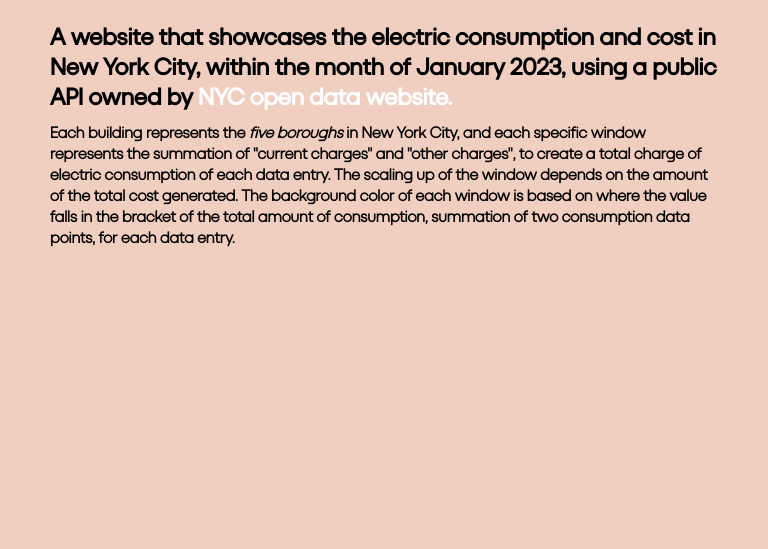
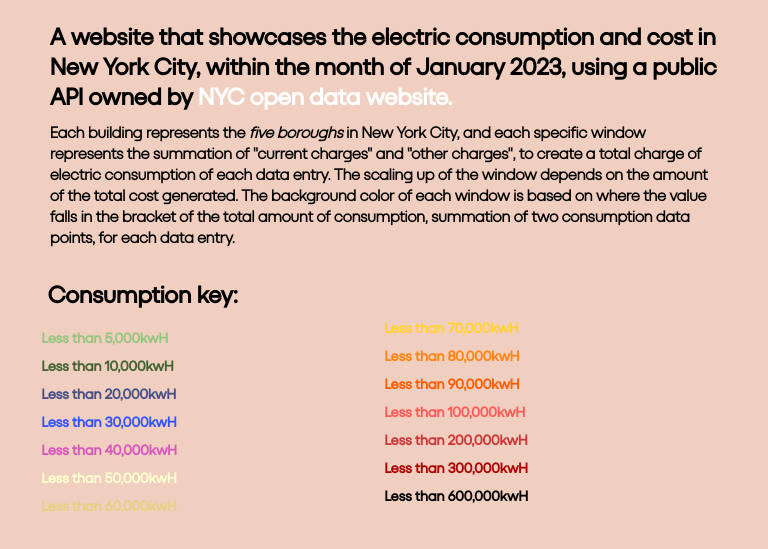
Before and after one commit to chokj007/Interaction-with-the-City, a plain HTML site: page about.html in a window 768 px wide. Shown: the part 69-618 px from the top of the page. Drawn offline with Linux system fonts and the light colour scheme; files whose address does not match are found by name.

Commit message:
Making legend and more changes

```diff
--- a/about.html
+++ b/about.html
@@ -19,6 +19,23 @@
                 The scaling up of the window depends on the amount of the total cost generated. The background color of each window is based on where the value falls in the bracket of the total amount of consumption, summation of two consumption data points, for&nbsp;each&nbsp;data&nbsp;entry.</h5>
         </div>
 
+        <h6>Consumption key:</h6>
+        <div class="columns">
+            <h6 class="colors" id="lightGreen">Less than 5,000kwH</h6>
+            <h6 class="colors" id="Green">Less than 10,000kwH</h6>
+            <h6 class="colors" id="Blue">Less than 20,000kwH</h6>
+            <h6 class="colors" id="DarkBlue">Less than 30,000kwH</h6>
+            <h6 class="colors" id="Purple">Less than 40,000kwH</h6>
+            <h6 class="colors" id="Beige">Less than 50,000kwH</h6>
+            <h6 class="colors" id="Yellow">Less than 60,000kwH</h6>
+            <h6 class="colors" id="DarkYellow">Less than 70,000kwH</h6>
+            <h6 class="colors" id="Orange">Less than 80,000kwH</h6>
+            <h6 class="colors" id="DarkOrange">Less than 90,000kwH</h6>
+            <h6 class="colors" id="LightRed">Less than 100,000kwH</h6>
+            <h6 class="colors" id="Red">Less than 200,000kwH</h6>
+            <h6 class="colors" id="DarkRed">Less than 300,000kwH</h6>
+            <h6 class="colors" id="Black">Less than 600,000kwH</h6>
+          </div>
 
         <script src="data.js" async defer></script>
     </body>
--- a/data.js
+++ b/data.js
@@ -55,11 +55,11 @@
 	entryDiv.style.backgroundColor =`rgb(255, 132, 18)`
 }// Orange
 else if(consumption < 90000) {
-	entryDiv.style.backgroundColor =`rgb(255, 89, 89)`
+	entryDiv.style.backgroundColor = `rgb(255, 92, 0)`
+}// Dark Orange
+else if(consumption < 100000) {
+	entryDiv.style.backgroundColor = `rgb(255, 89, 89)`
 }// Light Red
-else if(consumption < 100000) {
-	entryDiv.style.backgroundColor =`rgb(255, 92, 0)`
-}// Dark Orange
 else if(consumption < 200000) {
 	entryDiv.style.backgroundColor =`rgb(202, 56, 56)`
 }// Red
--- a/style.css
+++ b/style.css
@@ -38,8 +38,8 @@
 	font-family: 'Abelard Bold';
 	font-size: 2.6rem;
 	text-align: center;
-	margin: -2.8em 4em;
-	color: #ffffff
+	margin: -3.8em 4em;
+	color: #471313
 }
 
 h3{
@@ -102,7 +102,8 @@
 	flex-wrap: wrap;
 	width: 100%;
 	height: 100%;
-	padding: 50px;
+	padding: 40px;
+	margin: 10px;
 	text-align: center;
 }
 
@@ -278,9 +279,9 @@
 @media (min-width:768px) and (max-width:1278px) {
 
 	h1{
-		font-size: 5rem;
+		font-size: 4rem;
 		color: #000000;
-		margin: 20px
+		margin: 90px
 	}
 
 	h2{
@@ -292,7 +293,8 @@
 	}
 
 	div{
-		font-size: 1em
+		font-size: 1em;
+		overflow: scroll;
 	}
 
 	.windows {
@@ -314,6 +316,12 @@
 		margin: 0 35px;
 		width: 130em;
 	  }
+
+	  .windows:before,
+	  .windows:after {
+		height: 0;
+	  }
+
 }
 
 /* Phone */
@@ -358,9 +366,9 @@
 	}
 
   h4{
-		font-size: 0.8em;
-		margin: 10px;
-		padding: 0 50px
+		font-size: 1em;
+		margin: 5px;
+		padding: 0 20px
 	}
 
 	a {
@@ -385,6 +393,11 @@
 		padding: 20px
 	}
 
+	.windows:before,
+	.windows:after {
+	  height: 0;
+	}
+
 	#door {
 		display: none
 	}
@@ -404,4 +417,5 @@
 
 		display: none;
 	}
+
 }
--- a/style2.css
+++ b/style2.css
@@ -40,6 +40,12 @@
   margin: 70px 100px
 }
 
+h6{
+  font-family: 'Duplet';
+  font-size: 3em;
+  margin: 0 90px
+}
+
 header{
 	display:flex;
 	justify-content: space-between;
@@ -56,6 +62,75 @@
         margin: 2em
     }
 
+    .colors {
+      margin: 10px 0;
+    }
+
+    .columns {
+      column-count: 2; /* Adjust the number of columns as needed */
+      column-gap: 1px; /* Adjust the column gap as needed */
+      padding-right: 90em;
+      padding-left: 10em;
+    }
+
+
+    #lightGreen{
+    color: rgb(148, 198, 125)
+    }
+
+    #Green{
+      color: rgb(66, 99, 51)
+      }
+
+    #Blue{
+    color: rgb(70, 80, 134)
+    }
+
+    #DarkBlue{
+      color: rgb(50, 83, 255)
+      }
+
+    #Purple{
+      color: rgb(216, 87, 187)
+      }
+
+      #Beige{
+        color: rgb(255, 255, 206)
+        }
+
+      #Yellow {
+        color: rgb(231, 208, 126)
+      }
+
+      #DarkYellow {
+        color: rgb(255, 210, 50)
+      }
+
+      #Orange {
+        color: rgb(255, 132, 18)
+      }
+
+      #DarkOrange {
+        color: rgb(255, 92, 0)
+      }
+
+      #LightRed {
+        color: rgb(255, 89, 89)
+      }
+
+      #Red {
+        color: rgb(202, 56, 56)
+      }
+
+      #DarkRed {
+        color:rgb(174, 0, 0)
+      }
+
+      #Black {
+        color: black
+      }
+
+
     /* Tablet */
 @media (min-width:768px) and (max-width:1278px) {
 
@@ -70,6 +145,20 @@
 h5{
   font-size: 2rem;
 }
+
+h6{
+  font-size: 3em;
+  margin: 0 70px
+}
+
+.colors {
+  font-size: 1.4em
+}
+
+.columns {
+  padding: 0 7em
+}
+
 }
 
 /* Phone */
@@ -91,4 +180,21 @@
   margin: 10px
 }
 
+h6{
+  font-size: 1.5em;
+  margin: 0 40px
 }
+
+div.columns {
+  margin-top: 10px
+}
+
+.colors {
+  font-size: 0.9em
+}
+
+.columns {
+  padding: 0 0.1em;
+}
+
+}
```
